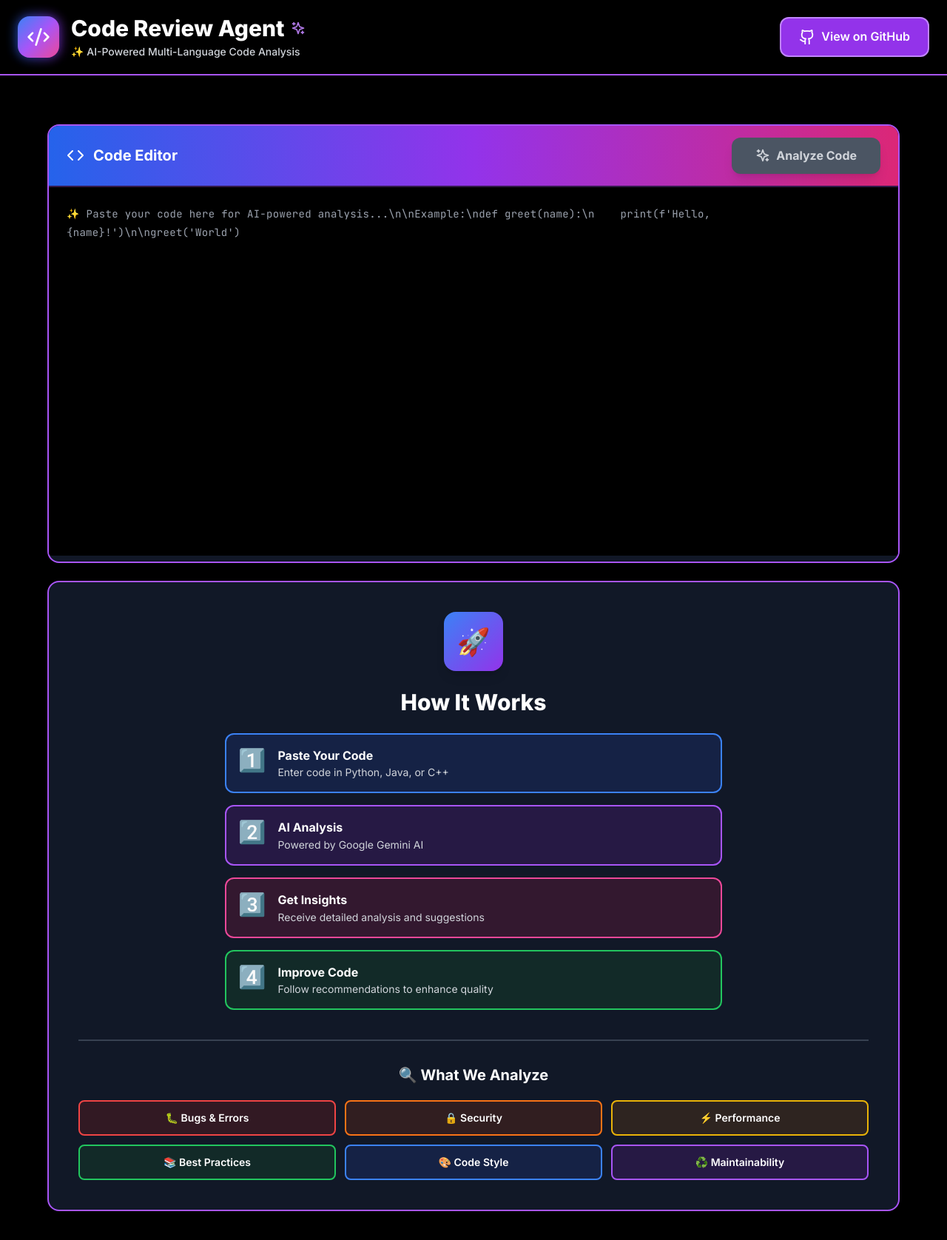
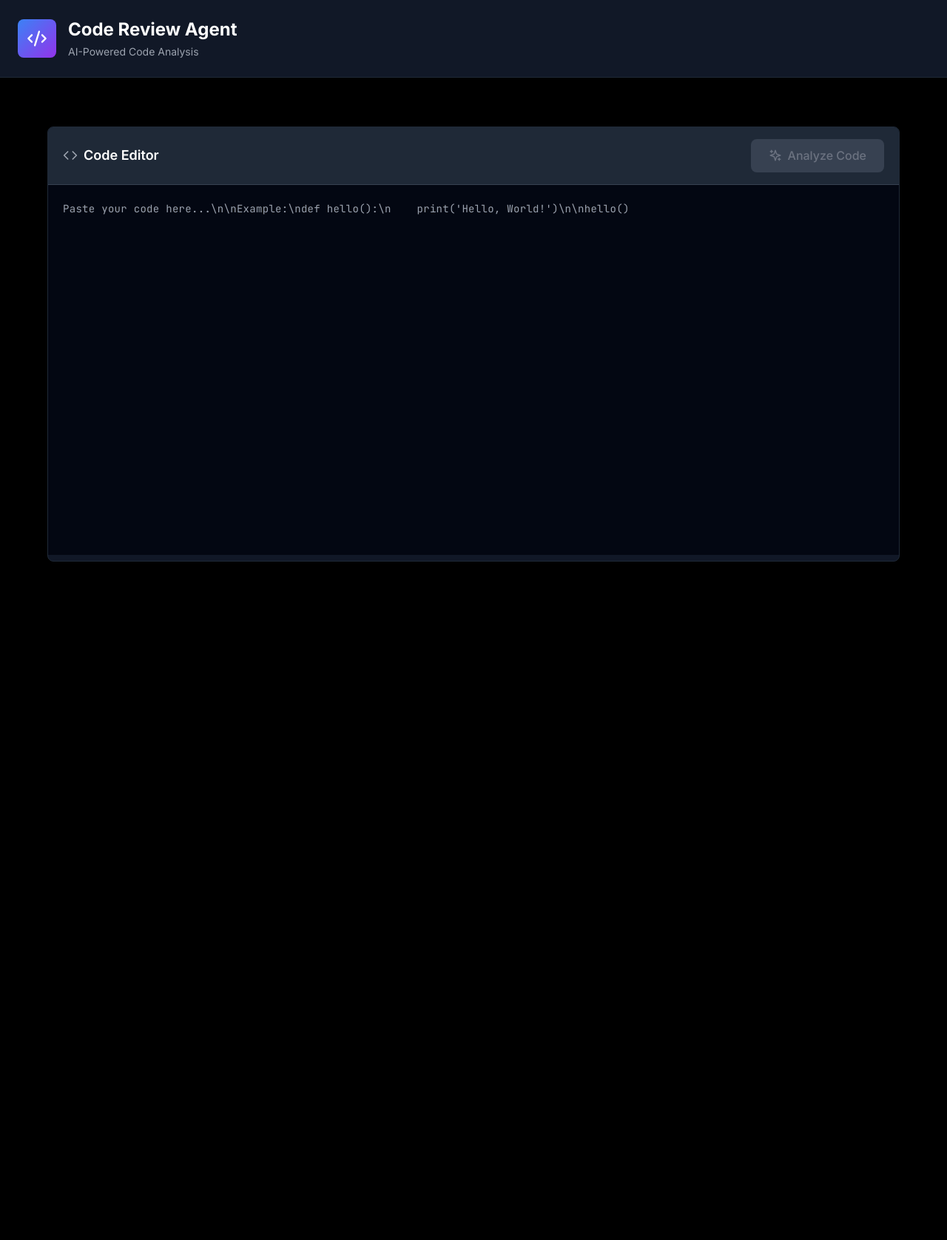
Before and after one commit to gokul18062006/code_review_agent, a React (Vite) app in the folder frontend/: page / in a window 1280 px wide. Shown: the whole page at 74% size. After the commit the page ends 800 px from the top, so only its background shows below. Built offline with nearby package versions, Linux system fonts and the light colour scheme.

Commit message:
Remove GitHub button and filter API error messages from UI

```diff
--- a/frontend/src/App.tsx
+++ b/frontend/src/App.tsx
@@ -62,99 +62,23 @@ function App() {
 
             {/* Error Message */}
             {error && (
-              <div className="bg-gray-900 rounded-2xl shadow-xl p-5 border-2 border-red-500 fade-in">
-                <div className="flex items-start gap-3">
-                  <span className="text-2xl">⚠️</span>
-                  <p className="text-white font-semibold">{error}</p>
-                </div>
+              <div className="bg-red-900/20 border border-red-800 rounded-lg p-4 fade-in">
+                <p className="text-red-300 text-sm">{error}</p>
               </div>
             )}
 
             {/* Loading State */}
             {loading && (
-              <div className="bg-gray-900 rounded-2xl shadow-2xl p-12 text-center fade-in border-2 border-purple-500">
-                <div className="relative">
-                  <div className="absolute inset-0 flex items-center justify-center">
-                    <div className="w-24 h-24 bg-gradient-to-r from-blue-500 via-purple-500 to-pink-500 rounded-full blur-xl opacity-50 animate-pulse"></div>
-                  </div>
-                  <Loader2 className="w-16 h-16 animate-spin mx-auto text-purple-400 relative z-10" />
-                </div>
-                <p className="text-white font-bold text-lg mt-6">Analyzing your code with AI...</p>
-                <p className="text-gray-300 text-sm mt-2">This may take a few moments</p>
+              <div className="bg-gray-900 border border-gray-800 rounded-lg p-12 text-center fade-in">
+                <Loader2 className="w-12 h-12 animate-spin mx-auto text-blue-500 mb-4" />
+                <p className="text-white font-medium">Analyzing your code...</p>
+                <p className="text-gray-400 text-sm mt-2">Please wait</p>
               </div>
             )}
 
             {/* Review Results */}
             {reviewResult && !loading && (
               <ReviewResults result={reviewResult} />
-            )}
-
-            {/* Placeholder */}
-            {!reviewResult && !loading && !error && (
-              <div className="bg-gray-900 rounded-2xl shadow-2xl p-10 border-2 border-purple-500 card-hover">
-                <div className="text-center">
-                  <div className="inline-flex items-center justify-center w-20 h-20 bg-gradient-to-br from-blue-500 to-purple-600 rounded-2xl mb-6 shadow-lg">
-                    <span className="text-4xl">🚀</span>
-                  </div>
-                  <h3 className="text-3xl font-extrabold text-white mb-6">
-                    How It Works
-                  </h3>
-                  <div className="space-y-4 text-left max-w-2xl mx-auto mb-10">
-                    <div className="flex items-start gap-4 p-4 bg-blue-900/30 rounded-xl border-2 border-blue-500">
-                      <span className="text-3xl flex-shrink-0">1️⃣</span>
-                      <div>
-                        <p className="font-bold text-white">Paste Your Code</p>
-                        <p className="text-sm text-gray-300">Enter code in Python, Java, or C++</p>
-                      </div>
-                    </div>
-                    <div className="flex items-start gap-4 p-4 bg-purple-900/30 rounded-xl border-2 border-purple-500">
-                      <span className="text-3xl flex-shrink-0">2️⃣</span>
-                      <div>
-                        <p className="font-bold text-white">AI Analysis</p>
-                        <p className="text-sm text-gray-300">Powered by Google Gemini AI</p>
-                      </div>
-                    </div>
-                    <div className="flex items-start gap-4 p-4 bg-pink-900/30 rounded-xl border-2 border-pink-500">
-                      <span className="text-3xl flex-shrink-0">3️⃣</span>
-                      <div>
-                        <p className="font-bold text-white">Get Insights</p>
-                        <p className="text-sm text-gray-300">Receive detailed analysis and suggestions</p>
-                      </div>
-                    </div>
-                    <div className="flex items-start gap-4 p-4 bg-green-900/30 rounded-xl border-2 border-green-500">
-                      <span className="text-3xl flex-shrink-0">4️⃣</span>
-                      <div>
-                        <p className="font-bold text-white">Improve Code</p>
-                        <p className="text-sm text-gray-300">Follow recommendations to enhance quality</p>
-                      </div>
-                    </div>
-                  </div>
-
-                  <div className="pt-8 border-t-2 border-gray-700">
-                    <h4 className="font-bold text-xl mb-5 text-white">🔍 What We Analyze</h4>
-                    <div className="grid grid-cols-2 md:grid-cols-3 gap-3 text-sm">
-                      <div className="p-3 bg-red-900/30 rounded-lg border-2 border-red-500 font-semibold text-white">
-                        🐛 Bugs & Errors
-                      </div>
-                      <div className="p-3 bg-orange-900/30 rounded-lg border-2 border-orange-500 font-semibold text-white">
-                        🔒 Security
-                      </div>
-                      <div className="p-3 bg-yellow-900/30 rounded-lg border-2 border-yellow-500 font-semibold text-white">
-                        ⚡ Performance
-                      </div>
-                      <div className="p-3 bg-green-900/30 rounded-lg border-2 border-green-500 font-semibold text-white">
-                        📚 Best Practices
-                      </div>
-                      <div className="p-3 bg-blue-900/30 rounded-lg border-2 border-blue-500 font-semibold text-white">
-                        🎨 Code Style
-                      </div>
-                      <div className="p-3 bg-purple-900/30 rounded-lg border-2 border-purple-500 font-semibold text-white">
-                        ♻️ Maintainability
-                      </div>
-                    </div>
-                  </div>
-                </div>
-              </div>
             )}
           </div>
         </div>
--- a/frontend/src/components/CodeEditor.tsx
+++ b/frontend/src/components/CodeEditor.tsx
@@ -9,21 +9,19 @@ interface CodeEditorProps {
 
 export default function CodeEditor({ code, setCode, onReview, loading }: CodeEditorProps) {
   return (
-    <div className="bg-gray-900 rounded-2xl shadow-2xl overflow-hidden card-hover border-2 border-purple-500">
-      <div className="bg-gradient-to-r from-blue-600 via-purple-600 to-pink-600 px-6 py-4">
+    <div className="bg-gray-900 rounded-lg overflow-hidden border border-gray-800">
+      <div className="bg-gray-800 px-5 py-4 border-b border-gray-700">
         <div className="flex items-center justify-between">
-          <div className="flex items-center gap-3">
-            <Code size={24} className="text-white" />
-            <h2 className="text-xl font-bold text-white">
-              Code Editor
-            </h2>
+          <div className="flex items-center gap-2">
+            <Code size={20} className="text-gray-400" />
+            <h2 className="text-lg font-semibold text-white">Code Editor</h2>
           </div>
           <button
             onClick={onReview}
             disabled={loading || !code.trim()}
-            className="flex items-center gap-2 px-8 py-3 bg-white text-purple-600 rounded-xl hover:bg-gray-100 disabled:bg-gray-600 disabled:text-gray-300 disabled:cursor-not-allowed transition-all duration-300 font-bold shadow-lg hover:shadow-xl hover:scale-105 disabled:hover:scale-100"
+            className="flex items-center gap-2 px-6 py-2.5 bg-blue-600 text-white rounded-lg hover:bg-blue-700 disabled:bg-gray-700 disabled:text-gray-500 disabled:cursor-not-allowed transition-colors font-medium"
           >
-            <Sparkles size={20} />
+            <Sparkles size={18} />
             {loading ? 'Analyzing...' : 'Analyze Code'}
           </button>
         </div>
@@ -32,8 +30,8 @@ export default function CodeEditor({ code, setCode, onReview, loading }: CodeEdi
       <textarea
         value={code}
         onChange={(e) => setCode(e.target.value)}
-        placeholder="✨ Paste your code here for AI-powered analysis...\n\nExample:\ndef greet(name):\n    print(f'Hello, {name}!')\n\ngreet('World')"
-        className="w-full h-[500px] p-6 bg-black text-white code-editor resize-none focus:outline-none focus:ring-2 focus:ring-purple-500 border-t-2 border-purple-500/30"
+        placeholder="Paste your code here...\n\nExample:\ndef hello():\n    print('Hello, World!')\n\nhello()"
+        className="w-full h-[500px] p-5 bg-gray-950 text-gray-100 code-editor resize-none focus:outline-none border-0"
         spellCheck={false}
       />
     </div>
--- a/frontend/src/components/Header.tsx
+++ b/frontend/src/components/Header.tsx
@@ -1,39 +1,23 @@
-import { Code2, Github, Sparkles } from 'lucide-react';
+import { Code2 } from 'lucide-react';
 
 export default function Header() {
   return (
-    <header className="bg-black shadow-2xl border-b-2 border-purple-500 sticky top-0 z-50">
-      <div className="container mx-auto px-6 py-5">
+    <header className="bg-gray-900 border-b border-gray-800 py-6">
+      <div className="container mx-auto px-6">
         <div className="flex items-center justify-between">
           <div className="flex items-center gap-4">
-            <div className="relative">
-              <div className="absolute inset-0 bg-gradient-to-r from-blue-600 to-purple-600 rounded-2xl blur opacity-75 animate-pulse"></div>
-              <div className="relative bg-gradient-to-br from-blue-500 via-purple-500 to-pink-500 p-3 rounded-2xl shadow-lg">
-                <Code2 size={32} className="text-white" />
-              </div>
+            <div className="bg-gradient-to-br from-blue-500 to-purple-600 p-3 rounded-lg">
+              <Code2 size={28} className="text-white" />
             </div>
             <div>
-              <div className="flex items-center gap-2">
-                <h1 className="text-3xl font-extrabold text-white">
-                  Code Review Agent
-                </h1>
-                <Sparkles size={20} className="text-purple-400 animate-pulse" />
-              </div>
-              <p className="text-sm text-gray-300 font-medium mt-1">
-                ✨ AI-Powered Multi-Language Code Analysis
+              <h1 className="text-2xl font-bold text-white">
+                Code Review Agent
+              </h1>
+              <p className="text-sm text-gray-400 mt-1">
+                AI-Powered Code Analysis
               </p>
             </div>
           </div>
-
-          <a
-            href="https://github.com/gokul18062006/code_review_agent"
-            target="_blank"
-            rel="noopener noreferrer"
-            className="flex items-center gap-2 px-6 py-3 bg-purple-600 text-white rounded-xl hover:bg-purple-700 transition-all duration-300 shadow-lg hover:shadow-xl hover:scale-105 font-semibold border-2 border-purple-400"
-          >
-            <Github size={22} />
-            <span className="hidden sm:inline">View on GitHub</span>
-          </a>
         </div>
       </div>
     </header>
```
Also changed, not shown: frontend/src/components/ReviewResults.tsx (+65 -107 lines), 2 other files (tests, documents, lock files or other folders).
